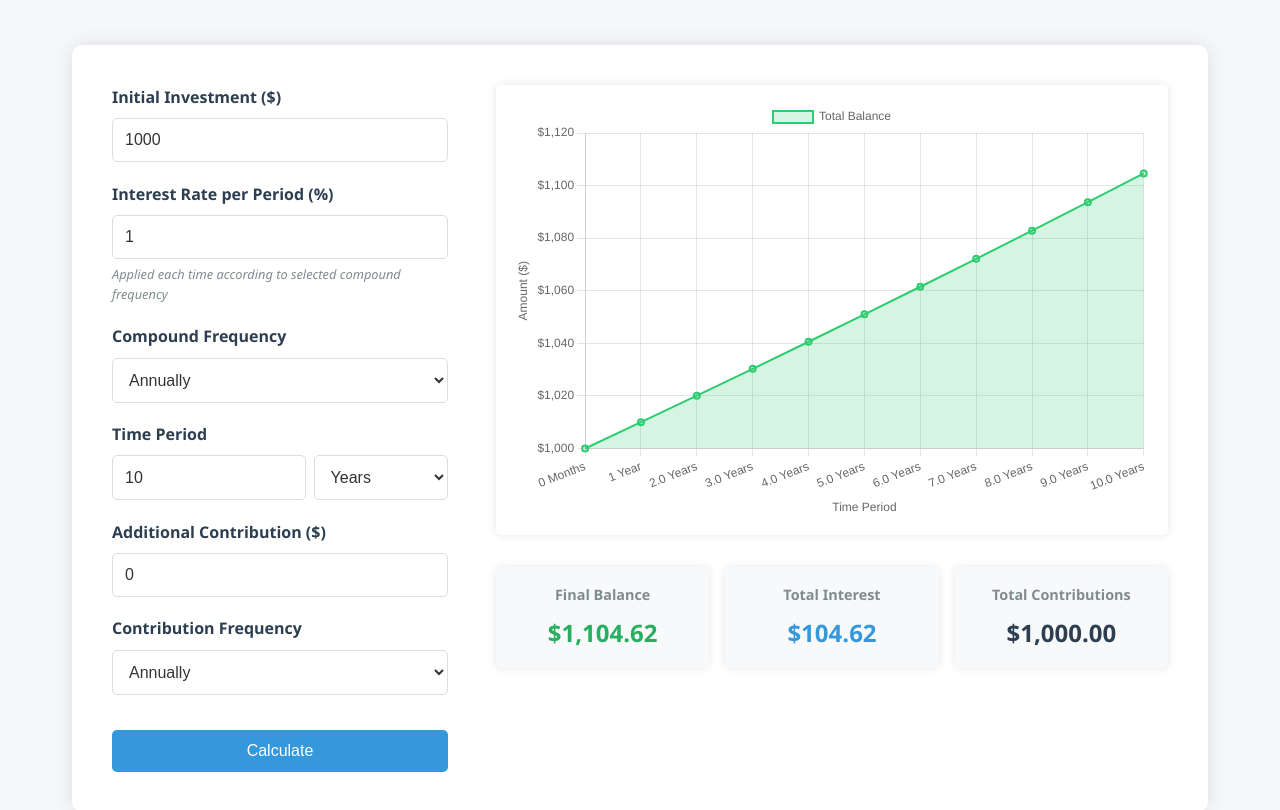
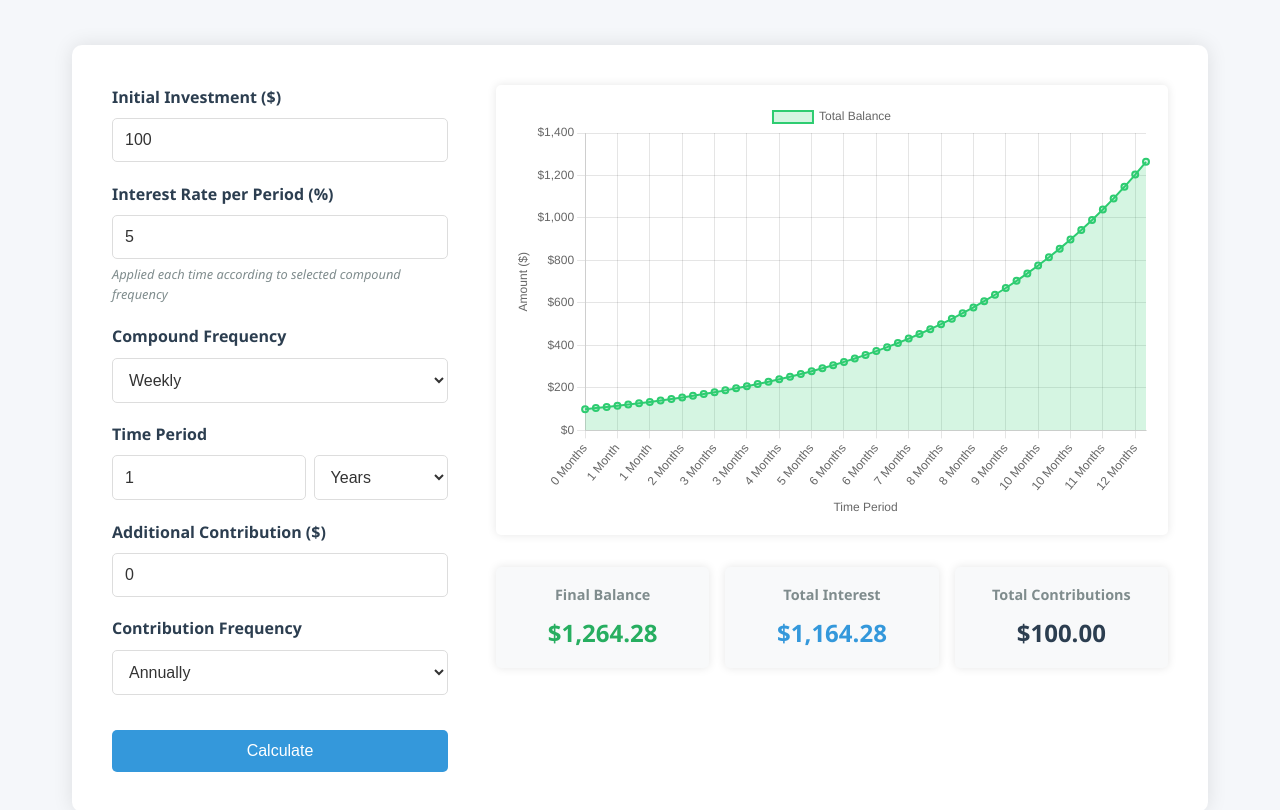
Before and after one commit to nananta/CompoundInterestCalculator, a plain HTML site: page index.html in a window 1280 px wide. Shown: the part 120-930 px from the top of the page. Drawn offline with nearby package versions, Linux system fonts and the light colour scheme.

Commit message:
Update default values: lower initial investment, higher interest rate, weekly compounding, shorter time period

```diff
--- a/index.html
+++ b/index.html
@@ -33,30 +33,30 @@
                 <form id="calculator-form">
                     <div class="form-group">
                         <label for="initial-investment">Initial Investment ($)</label>
-                        <input type="number" id="initial-investment" min="1" value="1000" required>
+                        <input type="number" id="initial-investment" min="1" value="100" required>
                     </div>
 
                     <div class="form-group">
                         <label for="interest-rate">Interest Rate per Period (%)</label>
-                        <input type="number" id="interest-rate" min="0.01" step="0.01" value="1" required>
+                        <input type="number" id="interest-rate" min="0.01" step="0.01" value="5" required>
                         <small class="input-note">Applied each time according to selected compound frequency</small>
                     </div>
 
                     <div class="form-group">
                         <label for="compound-frequency">Compound Frequency</label>
                         <select id="compound-frequency" required>
-                            <option value="52">Weekly</option>
+                            <option value="52" selected>Weekly</option>
                             <option value="12">Monthly</option>
                             <option value="4">Quarterly</option>
                             <option value="2">Semiannually</option>
-                            <option value="1" selected>Annually</option>
+                            <option value="1">Annually</option>
                         </select>
                     </div>
 
                     <div class="form-group">
                         <label for="time-period">Time Period</label>
                         <div class="time-input-container">
-                            <input type="number" id="time-period" min="1" value="10" required>
+                            <input type="number" id="time-period" min="1" value="1" required>
                             <select id="time-unit">
                                 <option value="years" selected>Years</option>
                                 <option value="months">Months</option>
```
